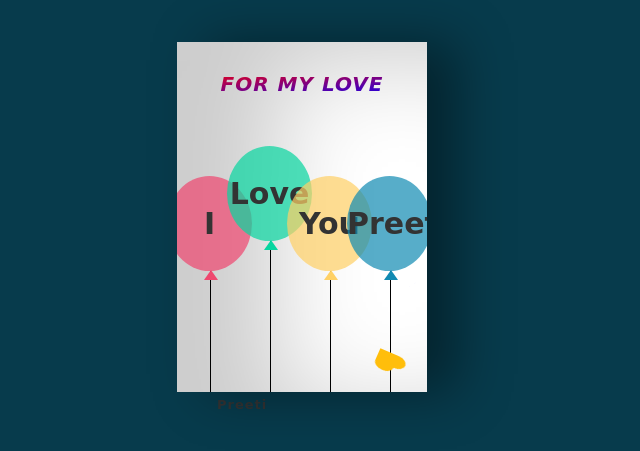
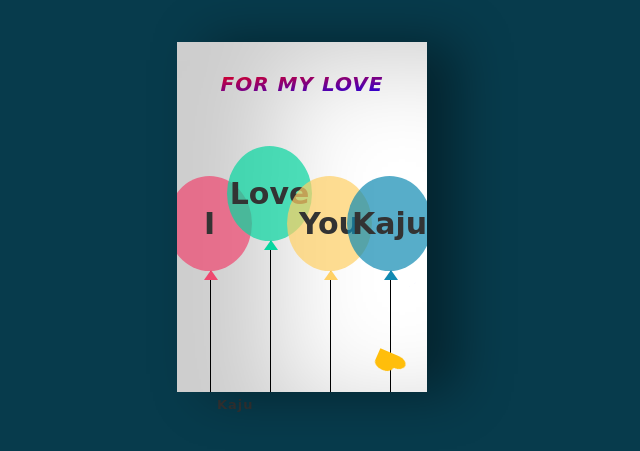
Before and after one commit to anasvaid7/my-love, a plain HTML site: page index.html in a window 1280 px wide. Shown: the part 183-634 px from the top of the page, 338-978 px from the left. Drawn offline with Linux system fonts and the light colour scheme; a web font is replaced by a local one.

Commit message:
index.html

```diff
--- a/index.html
+++ b/index.html
@@ -33,14 +33,14 @@
 				<div class="balloon__one">I</div>
 				<div class="balloon__two">Love</div>
 				<div class="balloon__three">You</div>
-				<div class="balloon__four">Preeti</div>
+				<div class="balloon__four">Kaju</div>
 			</div>
 		</div>
 		<div class="card-inside">
 			<h3 class="back">Proposal Card</h3>
 			<p>Dear Love,</p>
 			<p>I love you for exactly who love are today, and I love you tomorrow and the day after the very same way.<br>Thanks for choosing me.</p>
-			<p>Preeti</p>
+			<p>Kaju</p>
 		</div>
 		<div class="animation">
 			<div class="animation__one"></div>
```
